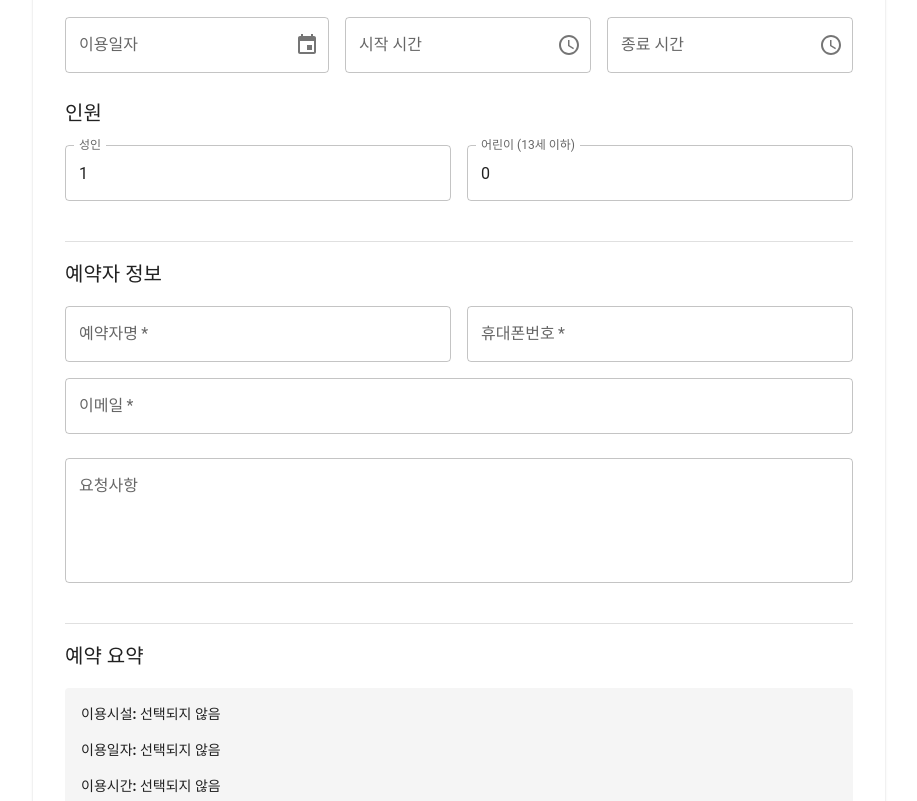
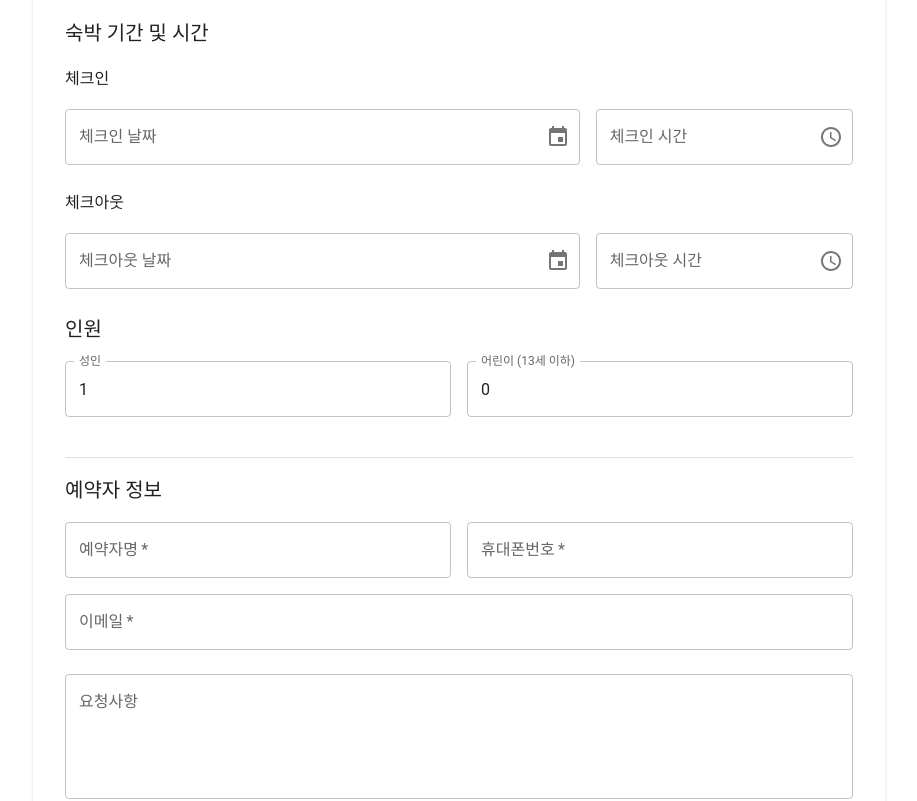
Before and after one commit to seoyundeok224/hotel-web-page-Team-project, a React (Vite) app in the folder devGuest/guest-front/: page /booking in a window 1280 px wide. Shown: the part 280-1081 px from the top of the page, without its empty margins (181-1098 px from the left). Built offline with nearby package versions, Linux system fonts and the light colour scheme.

Commit message:
예약(홈페이지꺼) 구현 끝

```diff
--- a/devGuest/guest-front/src/pages/Booking.jsx
+++ b/devGuest/guest-front/src/pages/Booking.jsx
@@ -19,33 +19,36 @@ import { TimePicker } from '@mui/x-date-pickers/TimePicker';
 import { LocalizationProvider } from '@mui/x-date-pickers/LocalizationProvider';
 import { AdapterDateFns } from '@mui/x-date-pickers/AdapterDateFns';
 import { ko } from 'date-fns/locale';
+import { createReservation } from '../services/reservationService';
+import { useAuth } from '../contexts/AuthContext';
 
 const Booking = () => {
+  const { user } = useAuth(); // 로그인한 사용자 정보
+
   const [formData, setFormData] = useState({
-    facility: '',
-    date: null,
-    startTime: null,
-    endTime: null,
+    roomType: '',
+    checkInDate: null,
+    checkOutDate: null,
+    checkInTime: null,
+    checkOutTime: null,
     adults: 1,
     children: 0,
-    reservationName: '',
-    phone: '',
+    guestName: '',
+    guestPhone: '',
     email: '',
     specialRequests: ''
   });
   const [errors, setErrors] = useState({});
   const [submitSuccess, setSubmitSuccess] = useState(false);
 
-  // 이용 시설 옵션들
+  // 호텔 객실 타입 옵션들 (백엔드와 일치)
   const facilities = [
-    { value: 'deluxe-room', label: '디럭스룸' },
-    { value: 'suite-room', label: '스위트룸' },
-    { value: 'family-room', label: '패밀리룸' },
-    { value: 'conference-room', label: '컨퍼런스룸' },
-    { value: 'restaurant', label: '레스토랑' },
-    { value: 'spa', label: '스파' },
-    { value: 'fitness', label: '피트니스센터' },
-    { value: 'pool', label: '수영장' }
+    { value: 'SINGLE', label: '싱글룸', description: '1인용 객실', price: '150,000원/박' },
+    { value: 'DOUBLE', label: '더블룸', description: '2인용 객실', price: '200,000원/박' },
+    { value: 'FAMILY', label: '패밀리룸', description: '가족용 객실 (4인)', price: '250,000원/박' },
+    { value: 'DELUXE', label: '디럭스룸', description: '고급 객실 (2인)', price: '250,000원/박' },
+    { value: 'SUITE', label: '스위트룸', description: '최고급 스위트 (2인)', price: '300,000원/박' },
+    { value: 'CONFERENCE', label: '컨퍼런스룸', description: '회의실 겸용 객실', price: '400,000원/박' }
   ];
 
   const handleInputChange = (field, value) => {
@@ -65,12 +68,13 @@ const Booking = () => {
   const validateForm = () => {
     const newErrors = {};
 
-    if (!formData.facility) newErrors.facility = '이용시설을 선택해주세요.';
-    if (!formData.date) newErrors.date = '이용일자를 선택해주세요.';
-    if (!formData.startTime) newErrors.startTime = '시작 시간을 선택해주세요.';
-    if (!formData.endTime) newErrors.endTime = '종료 시간을 선택해주세요.';
-    if (!formData.reservationName.trim()) newErrors.reservationName = '예약자명을 입력해주세요.';
-    if (!formData.phone.trim()) newErrors.phone = '휴대폰번호를 입력해주세요.';
+    if (!formData.roomType) newErrors.roomType = '객실 타입을 선택해주세요.';
+    if (!formData.checkInDate) newErrors.checkInDate = '체크인 날짜를 선택해주세요.';
+    if (!formData.checkOutDate) newErrors.checkOutDate = '체크아웃 날짜를 선택해주세요.';
+    if (!formData.checkInTime) newErrors.checkInTime = '체크인 시간을 선택해주세요.';
+    if (!formData.checkOutTime) newErrors.checkOutTime = '체크아웃 시간을 선택해주세요.';
+    if (!formData.guestName.trim()) newErrors.guestName = '투숙객 이름을 입력해주세요.';
+    if (!formData.guestPhone.trim()) newErrors.guestPhone = '연락처를 입력해주세요.';
     if (!formData.email.trim()) newErrors.email = '이메일을 입력해주세요.';
 
     // 이메일 형식 검증
@@ -79,41 +83,57 @@ const Booking = () => {
       newErrors.email = '올바른 이메일 형식을 입력해주세요.';
     }
 
-    // 휴대폰번호 형식 검증
-    const phoneRegex = /^[0-9]{3}-[0-9]{4}-[0-9]{4}$/;
-    if (formData.phone && !phoneRegex.test(formData.phone)) {
-      newErrors.phone = '휴대폰번호는 000-0000-0000 형식으로 입력해주세요.';
+    // 체크인/체크아웃 날짜 검증
+    if (formData.checkInDate && formData.checkOutDate) {
+      if (formData.checkInDate >= formData.checkOutDate) {
+        newErrors.checkOutDate = '체크아웃 날짜는 체크인 날짜보다 늦어야 합니다.';
+      }
     }
 
-    // 시간 검증
-    if (formData.startTime && formData.endTime) {
-      if (formData.startTime >= formData.endTime) {
-        newErrors.endTime = '종료 시간은 시작 시간보다 늦어야 합니다.';
-      }
+    // 로그인 상태 검사
+    if (!user) {
+      newErrors.auth = '예약을 위해서는 로그인이 필요합니다.';
     }
 
     setErrors(newErrors);
     return Object.keys(newErrors).length === 0;
   };
 
-  const handleSubmit = (e) => {
+  const handleSubmit = async (e) => {
     e.preventDefault();
 
     if (validateForm()) {
-      // 예약 처리 로직
-      console.log('예약 데이터:', formData);
+      try {
+        // 백엔드 API에 맞는 예약 데이터 구성
+        const reservationData = {
+          username: user.username, // 로그인한 사용자
+          guestName: formData.guestName,
+          guestPhone: formData.guestPhone,
+          roomType: formData.roomType, // 이것은 백엔드에서 방을 찾는데 사용됩니다
+          checkIn: formData.checkInDate?.toISOString().split('T')[0], // YYYY-MM-DD 형식
+          checkOut: formData.checkOutDate?.toISOString().split('T')[0],
+          people: formData.adults + formData.children,
+          specialRequests: formData.specialRequests
+        };
+
+        console.log('예약 요청 데이터:', reservationData);
+
+        const response = await createReservation(reservationData);
+        console.log('예약 성공:', response);
+
         setSubmitSuccess(true);
 
         // 폼 초기화
         setFormData({
-        facility: '',
-        date: null,
-        startTime: null,
-        endTime: null,
+          roomType: '',
+          checkInDate: null,
+          checkOutDate: null,
+          checkInTime: null,
+          checkOutTime: null,
           adults: 1,
           children: 0,
-        reservationName: '',
-        phone: '',
+          guestName: '',
+          guestPhone: '',
           email: '',
           specialRequests: ''
         });
@@ -121,7 +141,14 @@ const Booking = () => {
         // 성공 메시지를 3초 후 숨김
         setTimeout(() => {
           setSubmitSuccess(false);
-      }, 3000);
+        }, 5000);
+
+      } catch (error) {
+        console.error('예약 실패:', error);
+        setErrors({
+          submit: '예약 처리 중 오류가 발생했습니다. 다시 시도해주세요.'
+        });
+      }
     }
   };
 
@@ -142,14 +169,14 @@ const Booking = () => {
           <CardContent sx={{ p: 4 }}>
             <form onSubmit={handleSubmit}>
               <Box sx={{ display: 'flex', flexDirection: 'column', gap: 3 }}>
-                {/* 이용시설 선택 */}
+                {/* 객실 타입 선택 */}
                 <Box>
-                  <FormControl fullWidth error={!!errors.facility}>
-                    <InputLabel>이용시설</InputLabel>
+                  <FormControl fullWidth error={!!errors.roomType}>
+                    <InputLabel>객실 타입</InputLabel>
                     <Select
-                      value={formData.facility}
-                      label="이용시설"
-                      onChange={(e) => handleInputChange('facility', e.target.value)}
+                      value={formData.roomType}
+                      label="객실 타입"
+                      onChange={(e) => handleInputChange('roomType', e.target.value)}
                     >
                       {facilities.map((facility) => (
                         <MenuItem key={facility.value} value={facility.value}>
@@ -157,60 +184,94 @@ const Booking = () => {
                         </MenuItem>
                       ))}
                     </Select>
-                    {errors.facility && (
+                    {errors.roomType && (
                       <Typography variant="caption" color="error" sx={{ mt: 0.5, display: 'block' }}>
-                        {errors.facility}
+                        {errors.roomType}
                       </Typography>
                     )}
                   </FormControl>
                 </Box>
 
-                {/* 이용일자 및 시간 */}
+                {/* 체크인/체크아웃 날짜 및 시간 */}
+                <Box>
+                  <Typography variant="h6" gutterBottom sx={{ mb: 2 }}>
+                    숙박 기간 및 시간
+                  </Typography>
+
+                  {/* 체크인 날짜 및 시간 */}
+                  <Box sx={{ mb: 3 }}>
+                    <Typography variant="subtitle1" gutterBottom sx={{ mb: 2, fontWeight: 'medium' }}>
+                      체크인
+                    </Typography>
                     <Box sx={{ display: 'flex', flexDirection: { xs: 'column', sm: 'row' }, gap: 2 }}>
                       <Box sx={{ flex: 2 }}>
                         <DatePicker
-                      label="이용일자"
-                      value={formData.date}
-                      onChange={(newValue) => handleInputChange('date', newValue)}
+                          label="체크인 날짜"
+                          value={formData.checkInDate}
+                          onChange={(newValue) => handleInputChange('checkInDate', newValue)}
                           minDate={new Date()}
                           slotProps={{
                             textField: {
                               fullWidth: true,
-                          error: !!errors.date,
-                          helperText: errors.date
+                              error: !!errors.checkInDate,
+                              helperText: errors.checkInDate
                             }
                           }}
                         />
                       </Box>
-
                       <Box sx={{ flex: 1 }}>
                         <TimePicker
-                      label="시작 시간"
-                      value={formData.startTime}
-                      onChange={(newValue) => handleInputChange('startTime', newValue)}
+                          label="체크인 시간"
+                          value={formData.checkInTime}
+                          onChange={(newValue) => handleInputChange('checkInTime', newValue)}
                           slotProps={{
                             textField: {
                               fullWidth: true,
-                          error: !!errors.startTime,
-                          helperText: errors.startTime
+                              error: !!errors.checkInTime,
+                              helperText: errors.checkInTime
                             }
                           }}
                         />
                       </Box>
+                    </Box>
+                  </Box>
 
-                  <Box sx={{ flex: 1 }}>
-                    <TimePicker
-                      label="종료 시간"
-                      value={formData.endTime}
-                      onChange={(newValue) => handleInputChange('endTime', newValue)}
+                  {/* 체크아웃 날짜 및 시간 */}
+                  <Box>
+                    <Typography variant="subtitle1" gutterBottom sx={{ mb: 2, fontWeight: 'medium' }}>
+                      체크아웃
+                    </Typography>
+                    <Box sx={{ display: 'flex', flexDirection: { xs: 'column', sm: 'row' }, gap: 2 }}>
+                      <Box sx={{ flex: 2 }}>
+                        <DatePicker
+                          label="체크아웃 날짜"
+                          value={formData.checkOutDate}
+                          onChange={(newValue) => handleInputChange('checkOutDate', newValue)}
+                          minDate={formData.checkInDate ? new Date(formData.checkInDate.getTime() + 24 * 60 * 60 * 1000) : new Date()}
                           slotProps={{
                             textField: {
                               fullWidth: true,
-                          error: !!errors.endTime,
-                          helperText: errors.endTime
+                              error: !!errors.checkOutDate,
+                              helperText: errors.checkOutDate
                             }
                           }}
                         />
+                      </Box>
+                      <Box sx={{ flex: 1 }}>
+                        <TimePicker
+                          label="체크아웃 시간"
+                          value={formData.checkOutTime}
+                          onChange={(newValue) => handleInputChange('checkOutTime', newValue)}
+                          slotProps={{
+                            textField: {
+                              fullWidth: true,
+                              error: !!errors.checkOutTime,
+                              helperText: errors.checkOutTime
+                            }
+                          }}
+                        />
+                      </Box>
+                    </Box>
                   </Box>
                 </Box>
 
@@ -255,10 +316,10 @@ const Booking = () => {
                         <TextField
                           fullWidth
                           label="예약자명"
-                          value={formData.reservationName}
-                          onChange={(e) => handleInputChange('reservationName', e.target.value)}
-                          error={!!errors.reservationName}
-                          helperText={errors.reservationName}
+                          value={formData.guestName}
+                          onChange={(e) => handleInputChange('guestName', e.target.value)}
+                          error={!!errors.guestName}
+                          helperText={errors.guestName}
                           required
                         />
                       </Box>
@@ -267,10 +328,10 @@ const Booking = () => {
                           fullWidth
                           label="휴대폰번호"
                           placeholder="010-0000-0000"
-                          value={formData.phone}
-                          onChange={(e) => handleInputChange('phone', e.target.value)}
-                          error={!!errors.phone}
-                          helperText={errors.phone}
+                          value={formData.guestPhone}
+                          onChange={(e) => handleInputChange('guestPhone', e.target.value)}
+                          error={!!errors.guestPhone}
+                          helperText={errors.guestPhone}
                           required
                         />
                       </Box>
@@ -313,21 +374,26 @@ const Booking = () => {
                   </Typography>
                   <Box sx={{ p: 2, backgroundColor: '#f5f5f5', borderRadius: 1 }}>
                     <Typography variant="body2" paragraph>
-                      <strong>이용시설:</strong> {formData.facility ? facilities.find(f => f.value === formData.facility)?.label : '선택되지 않음'}
+                      <strong>객실 타입:</strong> {formData.roomType ? facilities.find(f => f.value === formData.roomType)?.label : '선택되지 않음'}
                     </Typography>
                     <Typography variant="body2" paragraph>
-                      <strong>이용일자:</strong> {formData.date ? formData.date.toLocaleDateString('ko-KR') : '선택되지 않음'}
+                      <strong>체크인:</strong> {formData.checkInDate ? formData.checkInDate.toLocaleDateString('ko-KR') : '선택되지 않음'}
+                      {formData.checkInTime && ` ${formData.checkInTime.toLocaleTimeString('ko-KR', { hour: '2-digit', minute: '2-digit' })}`}
                     </Typography>
                     <Typography variant="body2" paragraph>
-                      <strong>이용시간:</strong> {formData.startTime && formData.endTime
-                        ? `${formData.startTime.toLocaleTimeString('ko-KR', { hour: '2-digit', minute: '2-digit' })} - ${formData.endTime.toLocaleTimeString('ko-KR', { hour: '2-digit', minute: '2-digit' })}`
+                      <strong>체크아웃:</strong> {formData.checkOutDate ? formData.checkOutDate.toLocaleDateString('ko-KR') : '선택되지 않음'}
+                      {formData.checkOutTime && ` ${formData.checkOutTime.toLocaleTimeString('ko-KR', { hour: '2-digit', minute: '2-digit' })}`}
+                    </Typography>
+                    <Typography variant="body2" paragraph>
+                      <strong>숙박 기간:</strong> {formData.checkInDate && formData.checkOutDate
+                        ? `${Math.ceil((formData.checkOutDate - formData.checkInDate) / (1000 * 60 * 60 * 24))}박 ${Math.ceil((formData.checkOutDate - formData.checkInDate) / (1000 * 60 * 60 * 24)) + 1}일`
                         : '선택되지 않음'}
                     </Typography>
                     <Typography variant="body2" paragraph>
                       <strong>인원:</strong> 성인 {formData.adults}명, 어린이 {formData.children}명
                     </Typography>
                     <Typography variant="body2">
-                      <strong>예약자:</strong> {formData.reservationName || '입력되지 않음'}
+                      <strong>예약자:</strong> {formData.guestName || '입력되지 않음'}
                     </Typography>
                   </Box>
                 </Box>
```
Also changed, not shown: 2 other files (tests, documents, lock files or other folders). Lines whose indentation alone changed are shown as unchanged.
